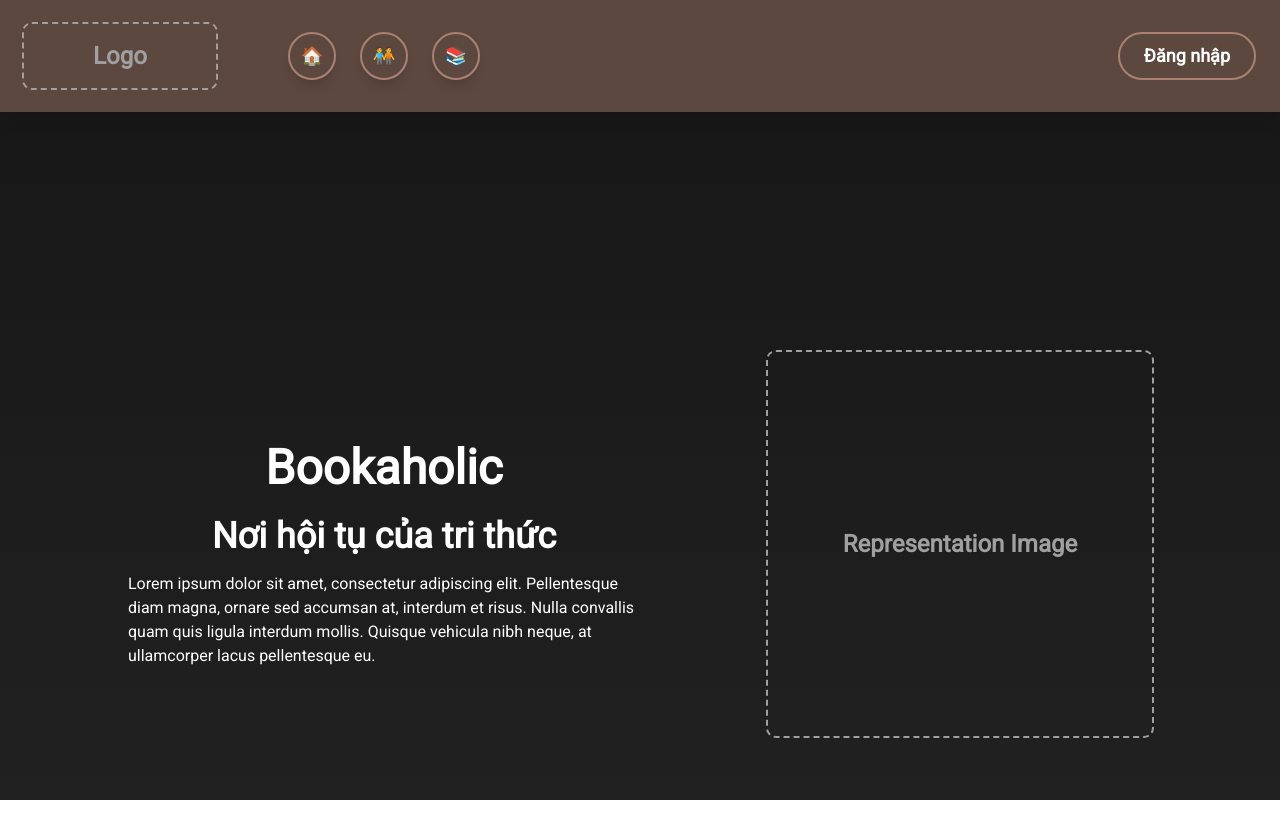
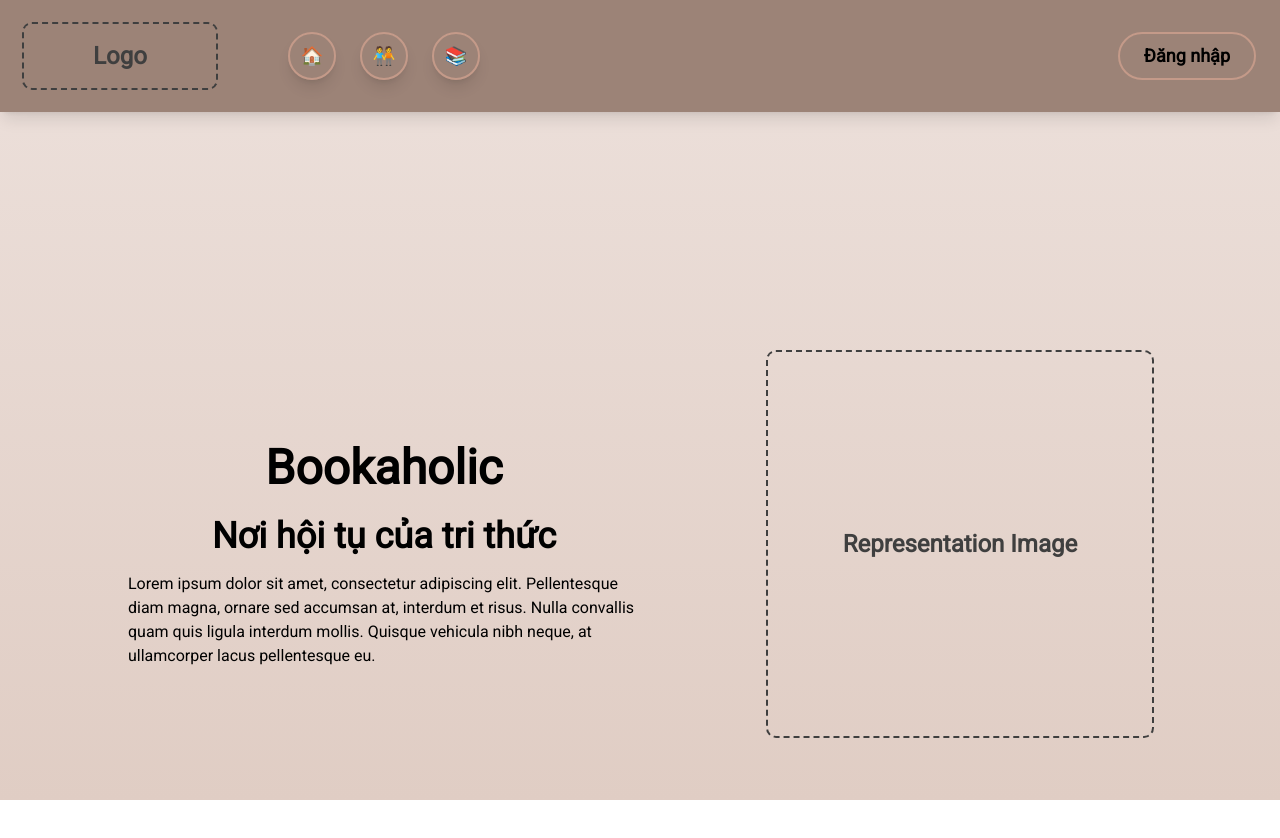
Before and after one commit to Reimnop/bookaholic, a SvelteKit app: page / in a window 1280 px wide. Shown: the top 838 px of the page. Built offline with nearby package versions, Linux system fonts and the light colour scheme; no server answers.

Commit message:
change palette

```diff
--- a/tailwind.config.js
+++ b/tailwind.config.js
@@ -4,14 +4,14 @@ export default {
   theme: {
     extend: {
       colors: {
-        'bg-top': '#161616',
-        'bg-bottom': '#212121',
-        'text': '#ffffff',
-        'inactive': '#a0a0a0',
-        'surface': '#5c483f',
-        'accent': '#755b4f',
-        'accent-light': '#aa8174',
-        'button': '#aa8174'
+        'bg-top': '#ede1dc',
+        'bg-bottom': '#e0cdc4',
+        'text': '#000000',
+        'inactive': '#3f3f3f',
+        'surface': '#9c8377',
+        'accent': '#b2baa8',
+        'accent-light': '#f4ffe6',
+        'button': '#c49a89'
       },
       fontFamily: {
         roboto: ['Roboto', 'sans-serif']
```
Also changed, not shown: 1 other file (tests, documents, lock files or other folders).
